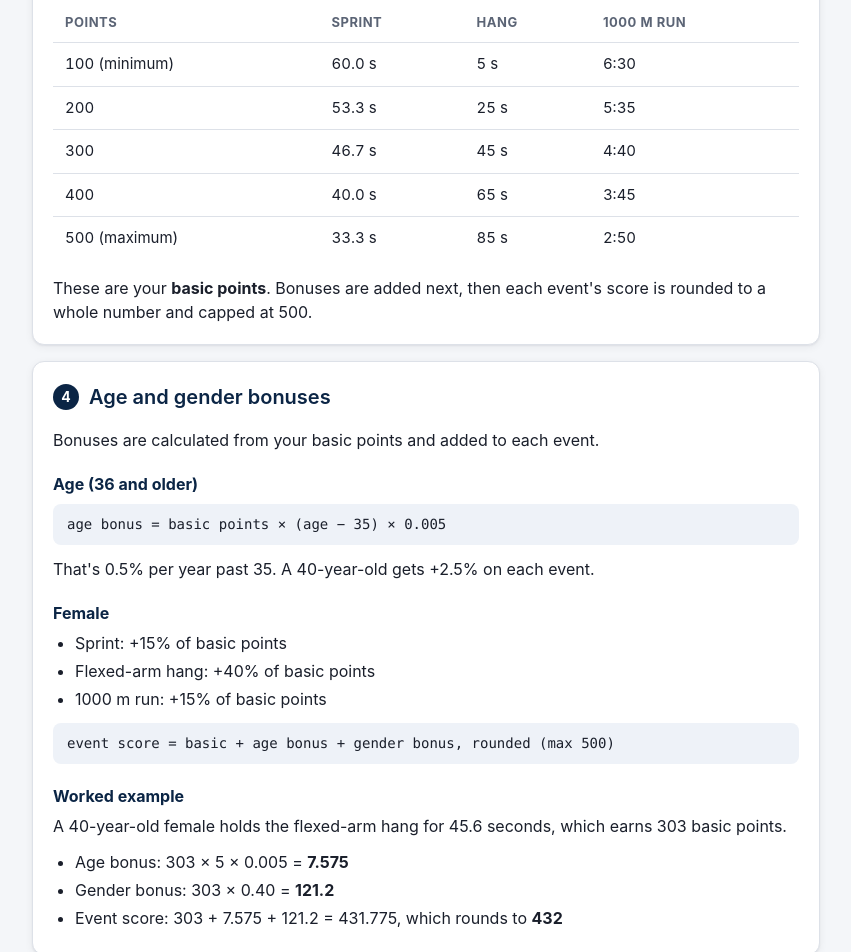
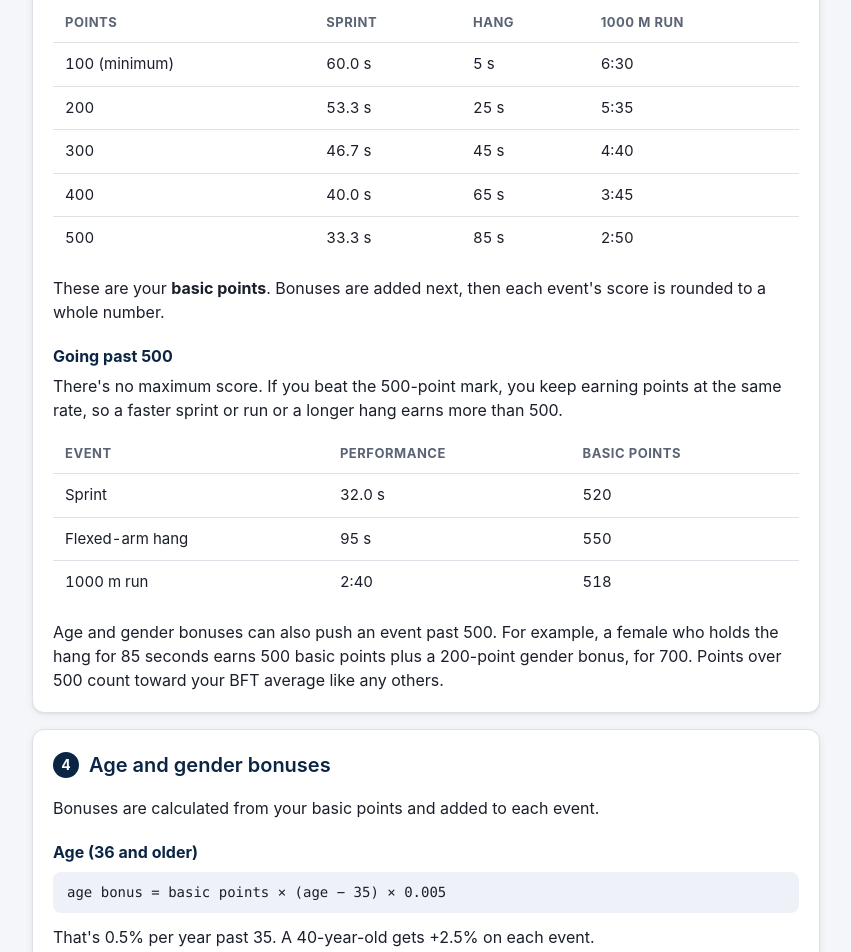
Before and after one commit to FernDev-007/GAFPB_Calculator, a plain HTML site: page scoring.html in a window 1280 px wide. Shown: the part 1048-2000 px from the top of the page, without its empty margins (214-1065 px from the left). Drawn offline with Linux system fonts and the light colour scheme.

Commit message:
Update scoring.html

```diff
--- a/scoring.html
+++ b/scoring.html
@@ -62,11 +62,24 @@
             <tr><td>200</td><td>53.3 s</td><td>25 s</td><td>5:35</td></tr>
             <tr><td>300</td><td>46.7 s</td><td>45 s</td><td>4:40</td></tr>
             <tr><td>400</td><td>40.0 s</td><td>65 s</td><td>3:45</td></tr>
-            <tr><td>500 (maximum)</td><td>33.3 s</td><td>85 s</td><td>2:50</td></tr>
+            <tr><td>500</td><td>33.3 s</td><td>85 s</td><td>2:50</td></tr>
           </tbody>
         </table>
       </div>
-      <p>These are your <strong>basic points</strong>. Bonuses are added next, then each event's score is rounded to a whole number and capped at 500.</p>
+      <p>These are your <strong>basic points</strong>. Bonuses are added next, then each event's score is rounded to a whole number.</p>
+      <h3>Going past 500</h3>
+      <p>There's no maximum score. If you beat the 500-point mark, you keep earning points at the same rate, so a faster sprint or run or a longer hang earns more than 500.</p>
+      <div class="table-wrap">
+        <table>
+          <thead><tr><th>Event</th><th>Performance</th><th>Basic points</th></tr></thead>
+          <tbody>
+            <tr><td>Sprint</td><td>32.0 s</td><td>520</td></tr>
+            <tr><td>Flexed-arm hang</td><td>95 s</td><td>550</td></tr>
+            <tr><td>1000 m run</td><td>2:40</td><td>518</td></tr>
+          </tbody>
+        </table>
+      </div>
+      <p>Age and gender bonuses can also push an event past 500. For example, a female who holds the hang for 85 seconds earns 500 basic points plus a 200-point gender bonus, for 700. Points over 500 count toward your BFT average like any others.</p>
     </section>
 
     <!-- 4 -->
@@ -82,7 +95,7 @@
         <li>Flexed-arm hang: +40% of basic points</li>
         <li>1000 m run: +15% of basic points</li>
       </ul>
-      <code class="formula">event score = basic + age bonus + gender bonus, rounded (max 500)</code>
+      <code class="formula">event score = basic + age bonus + gender bonus, rounded</code>
       <h3>Worked example</h3>
       <p>A 40-year-old female holds the flexed-arm hang for 45.6 seconds, which earns 303 basic points.</p>
       <ul>
```
